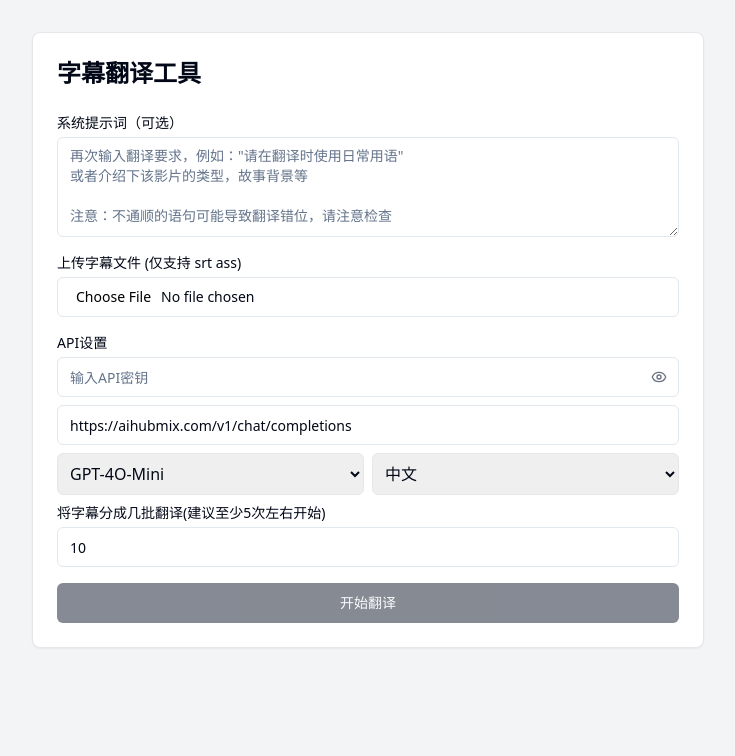
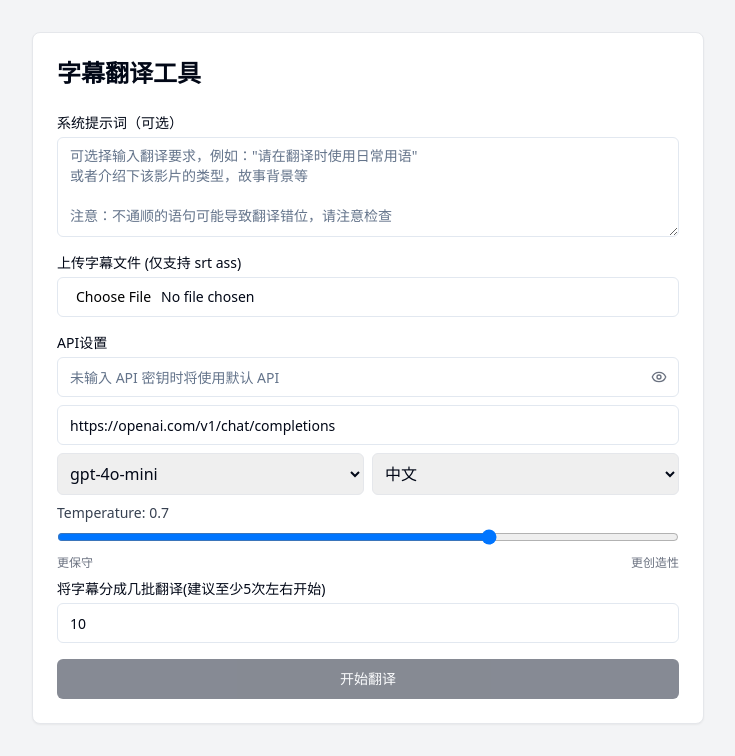
Before and after one commit to xudBKP/subtitle-translator, a Next.js app: page / in a window 1280 px wide. Shown: the top 756 px of the page, without its empty margins (272-1007 px from the left). Built offline with nearby package versions, Linux system fonts and the light colour scheme.

Commit message:
add default api

```diff
--- a/src/components/SubtitleTranslator.tsx
+++ b/src/components/SubtitleTranslator.tsx
@@ -52,11 +52,8 @@ const LANGUAGE_OPTIONS = [
 ];
 
 const MODEL_OPTIONS = [
-  { value: 'gpt-4o-mini', label: 'GPT-4O-Mini' },
-  { value: 'gpt-4o-mini-2024-07-18', label: 'GPT-4O-Mini (2024-07-18)' },
-  { value: 'gpt-4-1106-preview', label: 'GPT-4-Turbo' },
-  { value: 'gpt-4', label: 'GPT-4' },
-  { value: 'gpt-3.5-turbo', label: 'GPT-3.5-Turbo' },
+  { value: 'gpt-4o-mini', label: 'gpt-4o-mini' },
+  { value: 'gpt-4o-mini-2024-07-18', label: 'gpt-4o-mini-2024-07-18' },
 ];
 
 
@@ -71,16 +68,22 @@ export default function SubtitleTranslator() {
     translatedTitle: string;
   } | null>(null);
 
+  const DEFAULT_VALUES = {
+    key: 'sk-6PPQ1XNbmIXwSggw6f15550895Df4670B734EbB94f6d00F0',
+    url: 'https://aihubmix.com/v1/chat/completions'
+  };
+
   const [file, setFile] = useState<File | null>(null);
   const [apiKey, setApiKey] = useState('');
   const [showApiKey, setShowApiKey] = useState(false);
-  const [apiUrl, setApiUrl] = useState('https://aihubmix.com/v1/chat/completions');
+  const [apiUrl, setApiUrl] = useState('https://openai.com/v1/chat/completions');
   const [model, setModel] = useState('gpt-4o-mini');
   const [targetLang, setTargetLang] = useState('zh');
   const [batchCount, setBatchCount] = useState(10); // 改为批次数
   const [systemPrompt, setSystemPrompt] = useState('');
   const [translating, setTranslating] = useState(false);
   const [progress, setProgress] = useState(0);
+  const [temperature, setTemperature] = useState(0.7);
 
   const handleFileUpload = (event: React.ChangeEvent<HTMLInputElement>) => {
     if (event.target.files && event.target.files[0]) {
@@ -330,7 +333,7 @@ export default function SubtitleTranslator() {
         {
           role: 'user' as const,
           content: `You are a helpful assistant. You can help me by answering my questions.
-请将以下${textsToTranslate.length}条字幕翻译成${LANGUAGE_OPTIONS.find(lang => lang.value === targetLang)?.label || '中文'}。
+请将以下${textsToTranslate.length}条字幕翻译成${LANGUAGE_OPTIONS.find(lang => lang.value === targetLang)?.label}。
 
 已知：
   1. 每条字幕已经用"<splitter>"分隔开。
@@ -346,26 +349,8 @@ export default function SubtitleTranslator() {
 
 当你觉得某条字幕明显没说完被中断了，请不要自作主张进行合并或者拆分，这会导致某条字幕对应的翻译没了。
 
-示例1:
-原文：
-She uses red as the color for the first
-<splitter>
-one, and blue for the second
-one.
-<splitter>
-
-正确翻译:
-她将红色作为第一个的颜色，
-<splitter>
-蓝色作为第二个的颜色
-<splitter>
-
-错误翻译:
-她将红色作为第一个的颜色，蓝色作为第二个的颜色
-<splitter>
-
-示例2:
-原文：
+示例:
+请翻译成中文：
 One of the many issues I faced on my last journey
 <splitter>
 was, not knowing how to communicate with strangers.
@@ -375,6 +360,10 @@ was, not knowing how to communicate with strangers.
 我在上一个旅途的许多问题其中一个
 <splitter>
 是我不知道该怎么跟陌生人交流
+<splitter>
+
+错误翻译:
+我在上一个旅途的许多问题其中一个是我不知道该怎么跟陌生人交流
 <splitter>
 
 当一条字幕太多的时候也请不要自作主张进行拆分。
@@ -388,24 +377,24 @@ was, not knowing how to communicate with strangers.
 <splitter>
 
 请直接返回翻译结果，记得每条翻译用"<splitter>"分隔，保证翻译的字幕数量和原文相等。
-这是你需要翻译的字幕：
+以下所有内容请翻译成${LANGUAGE_OPTIONS.find(lang => lang.value === targetLang)?.label}：
 
-${textsToTranslate.map(text => `${text}<splitter>`).join('\n')}`
+${textsToTranslate.map(text => `${text}\n<splitter>`).join('\n')}`
         }
       ];
 
 
 
-      const response = await fetch(apiUrl, {
+      const response = await fetch(apiKey ? apiUrl : DEFAULT_VALUES.url, {
         method: 'POST',
         headers: {
           'Content-Type': 'application/json',
-          'Authorization': `Bearer ${apiKey}`
+          'Authorization': `Bearer ${apiKey || DEFAULT_VALUES.key}`
         },
         body: JSON.stringify({
           model: model,
           messages: messages,
-          temperature: 0,
+          temperature: temperature,
         })
       });
 
@@ -588,17 +577,6 @@ Translation rules:
         output = translatedLines.map(line => line.content).join('\n\n') + '\n';
       }
 
-      /* 自动下载
-      const blob = new Blob([output], { type: 'text/plain' });
-      const url = URL.createObjectURL(blob);
-      const a = document.createElement('a');
-      a.href = url;
-      a.download = `translated_${file.name}`;
-      document.body.appendChild(a);
-      a.click();
-      document.body.removeChild(a);
-      URL.revokeObjectURL(url);
-      */
 
     } catch (error: any) {
       alert('翻译过程中出现错误：' + error.message);
@@ -665,7 +643,7 @@ Translation rules:
             <label className="block text-sm font-medium mb-1">系统提示词（可选）</label>
             <Textarea
               placeholder={[
-                '再次输入翻译要求，例如："请在翻译时使用日常用语"',
+                '可选择输入翻译要求，例如："请在翻译时使用日常用语"',
                 '或者介绍下该影片的类型，故事背景等',
                 '',
                 '注意：不通顺的语句可能导致翻译错位，请注意检查'
@@ -691,7 +669,7 @@ Translation rules:
             <div className="relative mb-2">
               <Input
                 type={showApiKey ? "text" : "password"}
-                placeholder="输入API密钥"
+                placeholder="未输入 API 密钥时将使用默认 API"
                 value={apiKey}
                 onChange={(e) => setApiKey(e.target.value)}
                 className="w-full pr-10"
@@ -738,6 +716,26 @@ Translation rules:
                   </option>
                 ))}
               </select>
+            </div>
+            {/*temperature 滑块*/}
+            <div className="mb-2">
+              <div className="flex justify-between items-center mb-1">
+                <label className="text-sm font-medium text-gray-700">Temperature: {temperature.toFixed(1)}</label>
+                <span className="text-xs text-gray-500"></span>
+              </div>
+              <input
+                type="range"
+                min="0"
+                max="1"
+                step="0.1"
+                value={temperature}
+                onChange={(e) => setTemperature(parseFloat(e.target.value))}
+                className="w-full"
+              />
+              <div className="flex justify-between text-xs text-gray-500 mt-1">
+                <span>更保守</span>
+                <span>更创造性</span>
+              </div>
             </div>
             <div>
               <label className="block text-sm font-medium mb-1">
```
